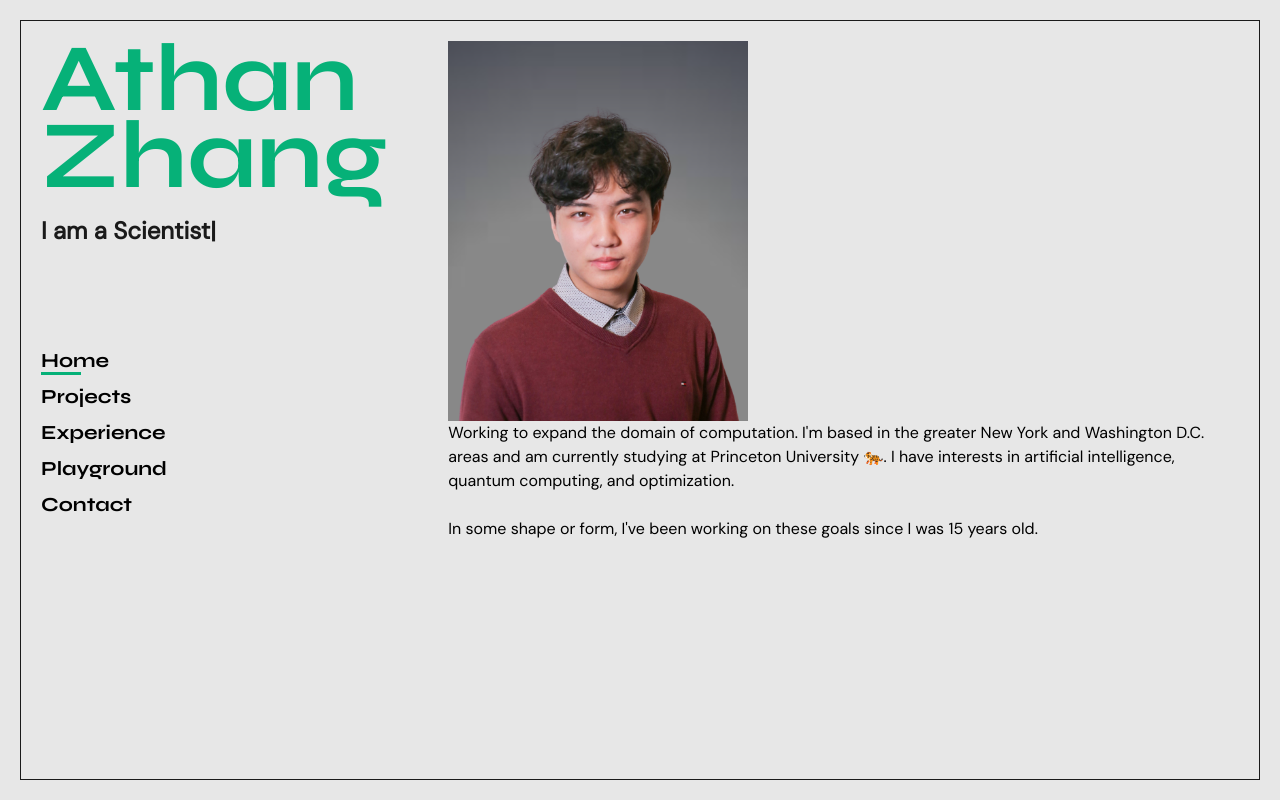
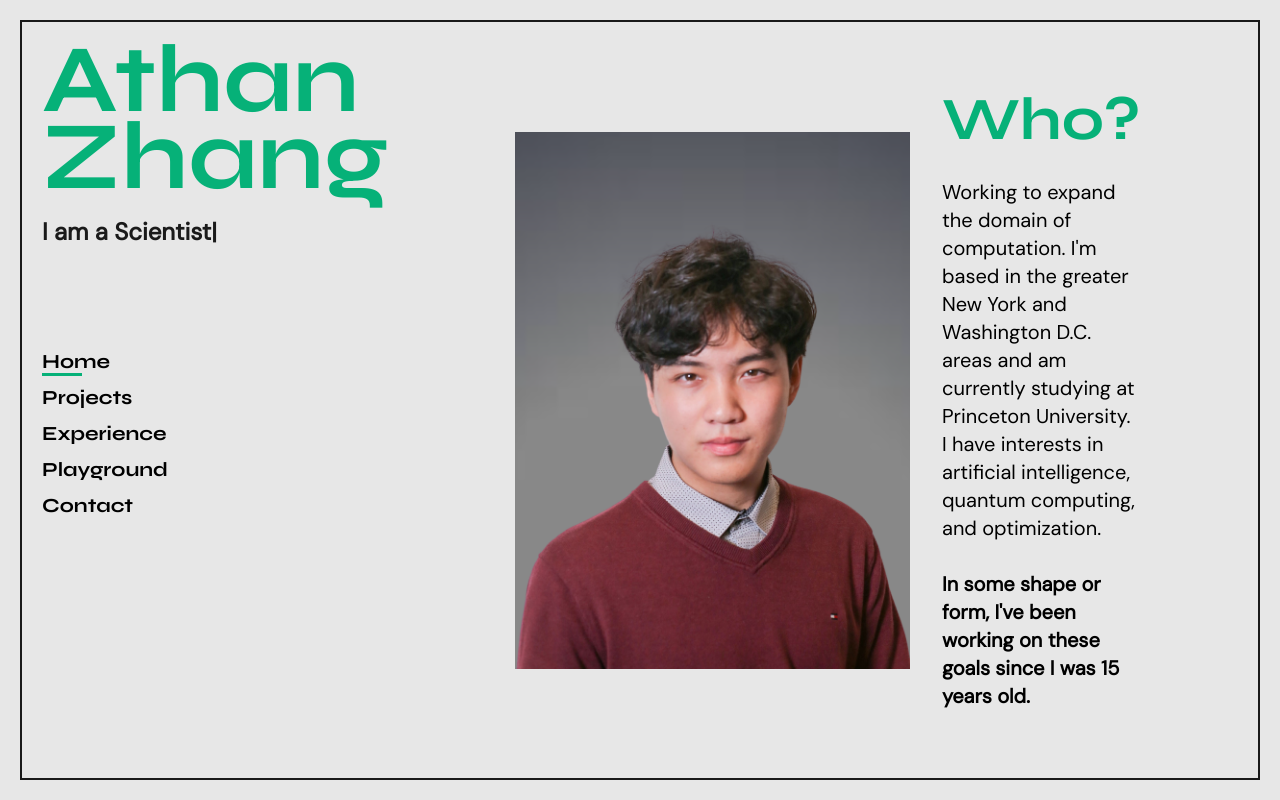
Before and after one commit to athanzxyt/personal_website, a React (Vite) app: page / in a window 1280 px wide. Built offline with nearby package versions, Linux system fonts and the light colour scheme.

Commit message:
FIX: Home Page Formatting

```diff
--- a/src/App.jsx
+++ b/src/App.jsx
@@ -8,7 +8,7 @@ import ContentPanel from './components/ContentPanel';
 function App() {
   return (
     <div className="bg-background p-5 w-screen h-screen min-h-screen">
-      <div className="border border-primary p-5 h-full w-auto">
+      <div className="border-2 border-primary p-5 h-full w-auto">
         <div className="h-full
                         flex flex-col
                         sm:grid sm:gap-x-6 sm:grid-cols-2 lg:grid-cols-3">
--- a/src/pages/Home.jsx
+++ b/src/pages/Home.jsx
@@ -4,23 +4,50 @@ import React from 'react'
 
 function Home() {
     return (
-        <div className="flex flex-col">
-            <div className="max-w-[300px]">
-                <img src="/pfp2.png" alt="A Picture of Me!" />
-            </div>
-            <div>
-                <p className="text-md font-dm">
+        // <div className="flex items-center justify-center h-full">
+        //     <div className="grid grid-cols-2 gap-4 h-full aspect-square">
+        //         <div className="aspect-square border-4 border-secondary rounded-3xl p-4">
+        //             <img src="/pfp2.png" alt="A Picture of Me!" className="w-full h-full object-cover rounded-3xl"/>
+        //         </div>
+        //         <div className="aspect-square border-4 border-secondary rounded-3xl p-4">
+                    // <p className="text-lg font-dm">
+                    //     Working to expand the domain of computation. I'm based
+                    //     in the greater New York and Washington D.C. areas and
+                    //     am currently studying at Princeton University 🐅. I have
+                    //     interests in artificial intelligence, quantum computing,
+                    //     and optimization.
+                    //     <br />
+                    //     <br />
+                    //     In some shape or form, I've been working on these goals
+                    //     since I was 15 years old.
+                    // </p>
+        //         </div>
+        //         <div className="aspect-square border-4 border-secondary rounded-3xl p-4">c</div>
+        //         <div className="aspect-square border-4 border-secondary rounded-3xl p-4">d</div>
+        //     </div>
+        // </div>
+
+        <div className="flex items-center justify-center h-full">
+            <img src="/pfp2.png" alt="A Picture of Me!" className="w-1/2 h-3/4 object-cover"/>
+            <div className="m-8 w-1/4">
+                <p className="text-xl font-dm">
+                    <span className="font-bold font-syne text-secondary text-6xl">
+                        Who?
+                    </span>
+                    <br />
+                    <br />
                     Working to expand the domain of computation. I'm based
                     in the greater New York and Washington D.C. areas and
-                    am currently studying at Princeton University 🐅. I have
+                    am currently studying at Princeton University. I have
                     interests in artificial intelligence, quantum computing,
                     and optimization.
                     <br />
                     <br />
+                    <span className="font-bold">
                     In some shape or form, I've been working on these goals
                     since I was 15 years old.
+                    </span>
                 </p>
-
             </div>
         </div>
     )
```
